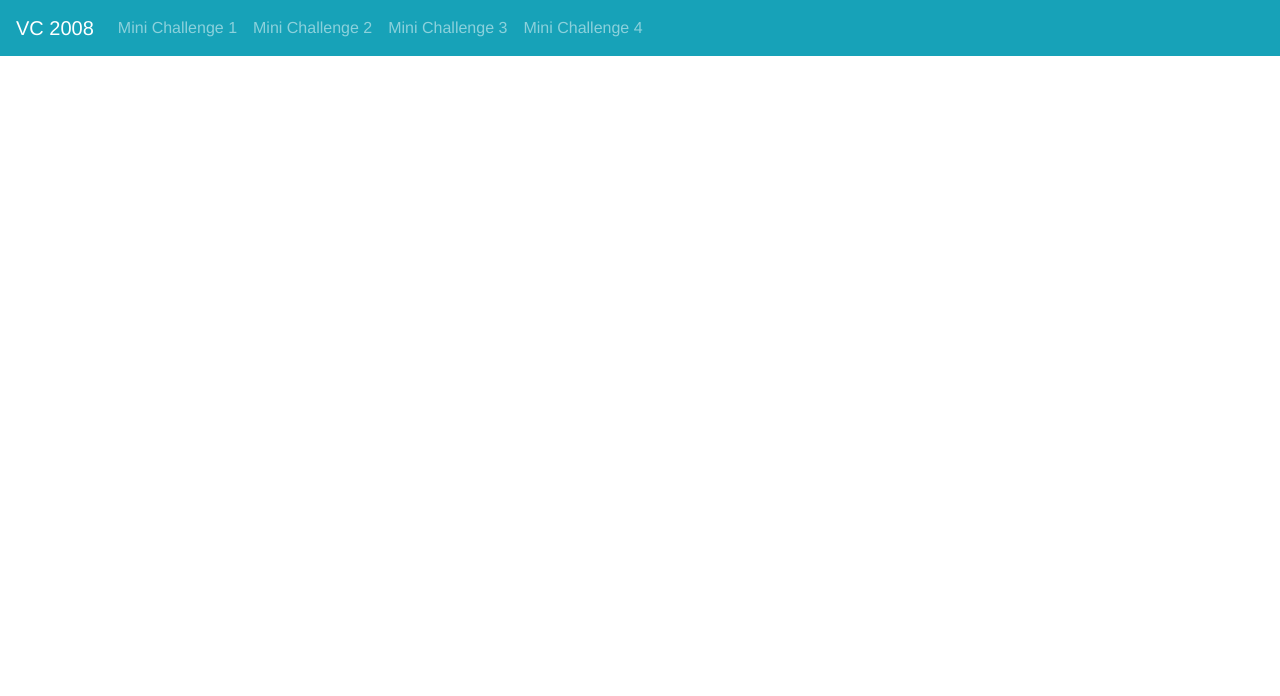
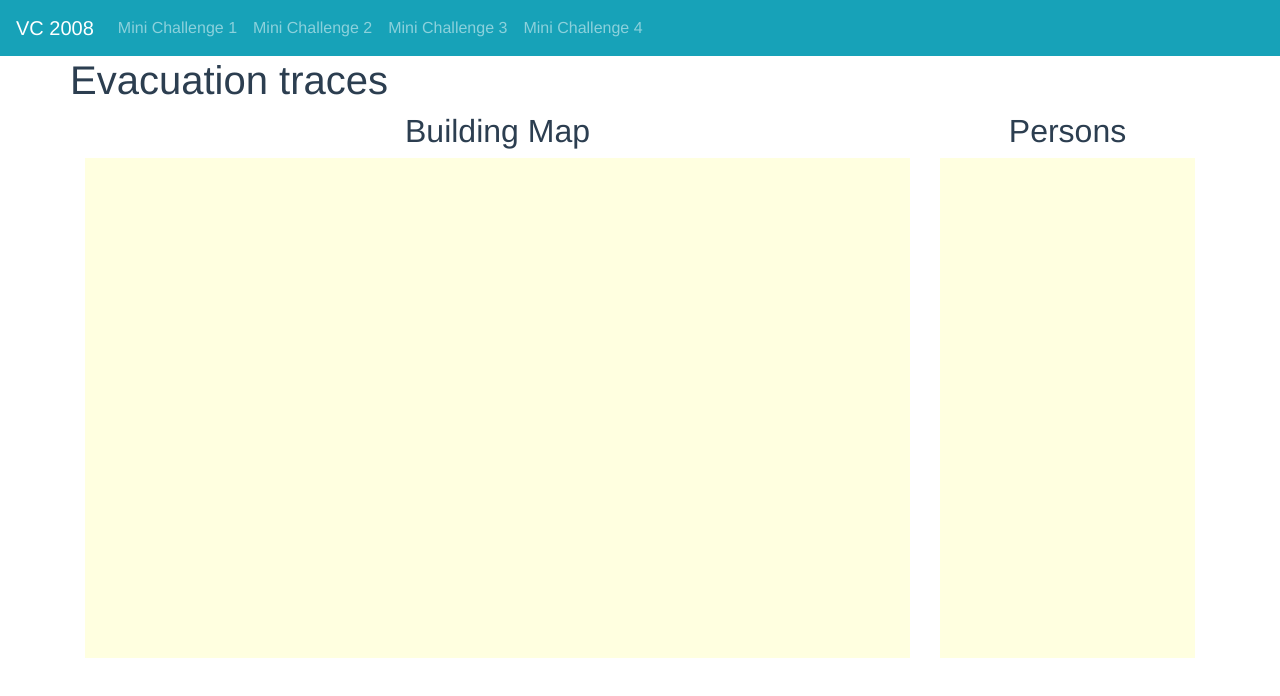
Before and after one commit to virgiiim/vc2008Vue, a Vue app: page / in a window 1280 px wide. Shown: the top 696 px of the page. Built offline with nearby package versions, Linux system fonts and the light colour scheme.

Commit message:
Creating page structure

```diff
--- a/src/App.vue
+++ b/src/App.vue
@@ -14,15 +14,17 @@
         </b-navbar-nav>
       </b-collapse>
     </b-navbar>
-
+    <MC4Evacuation></MC4Evacuation>
   </div>
 </template>
 
 <script>
+import MC4Evacuation from '@/components/MC4Evacuation';
 
 export default {
   name: 'App',
   components: {
+    MC4Evacuation,
   },
 };
 </script>
--- /dev/null
+++ b/src/components/MC4Evacuation.vue
@@ -0,0 +1,27 @@
+<template>
+  <b-container>
+    <b-row>
+      <h1>Evacuation traces</h1>
+    </b-row>
+    <b-row>
+      <b-col>
+        <h2>Building Map</h2>
+        <div style="height:500px; background-color: lightyellow"></div>
+      </b-col>
+      <b-col cols="3">
+        <h2>Persons</h2>
+        <div style="height:500px; background-color: lightyellow"></div>
+      </b-col>
+    </b-row>
+  </b-container>
+</template>
+
+<script>
+export default {
+  name: 'MC4Evacuation',
+};
+</script>
+
+<style scoped>
+
+</style>
```
